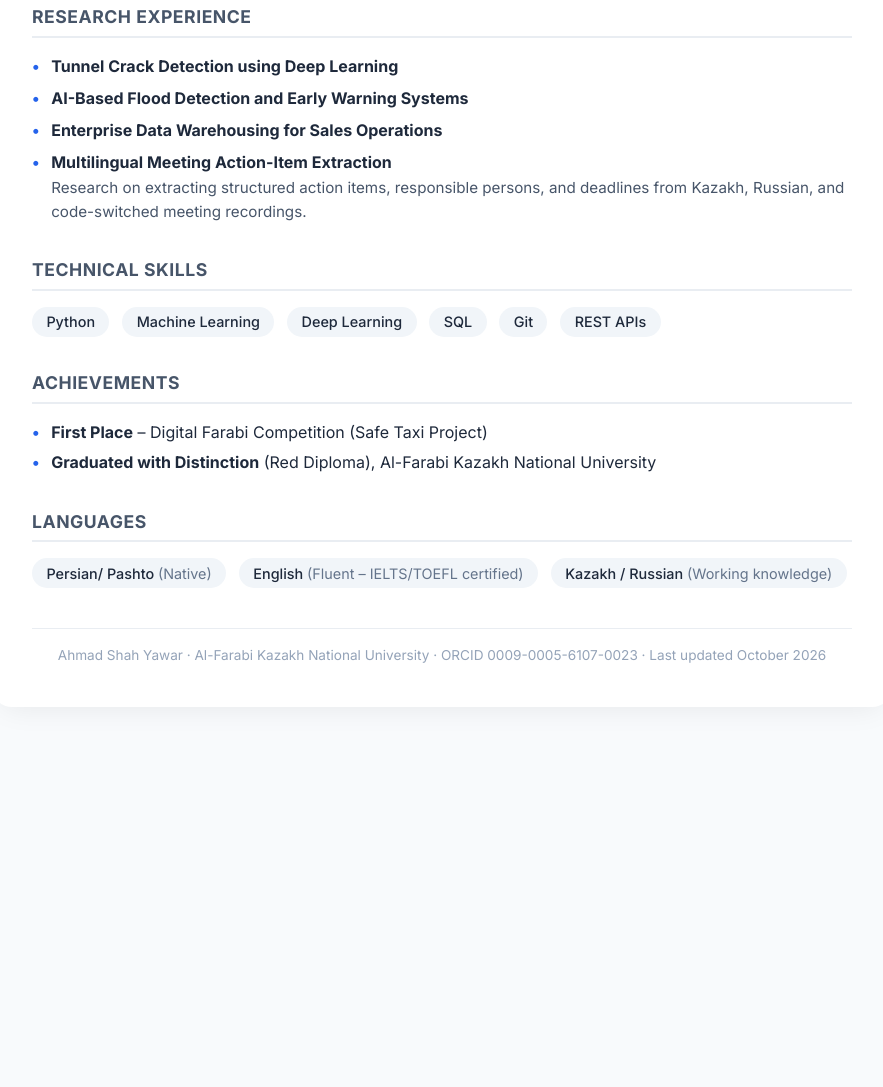
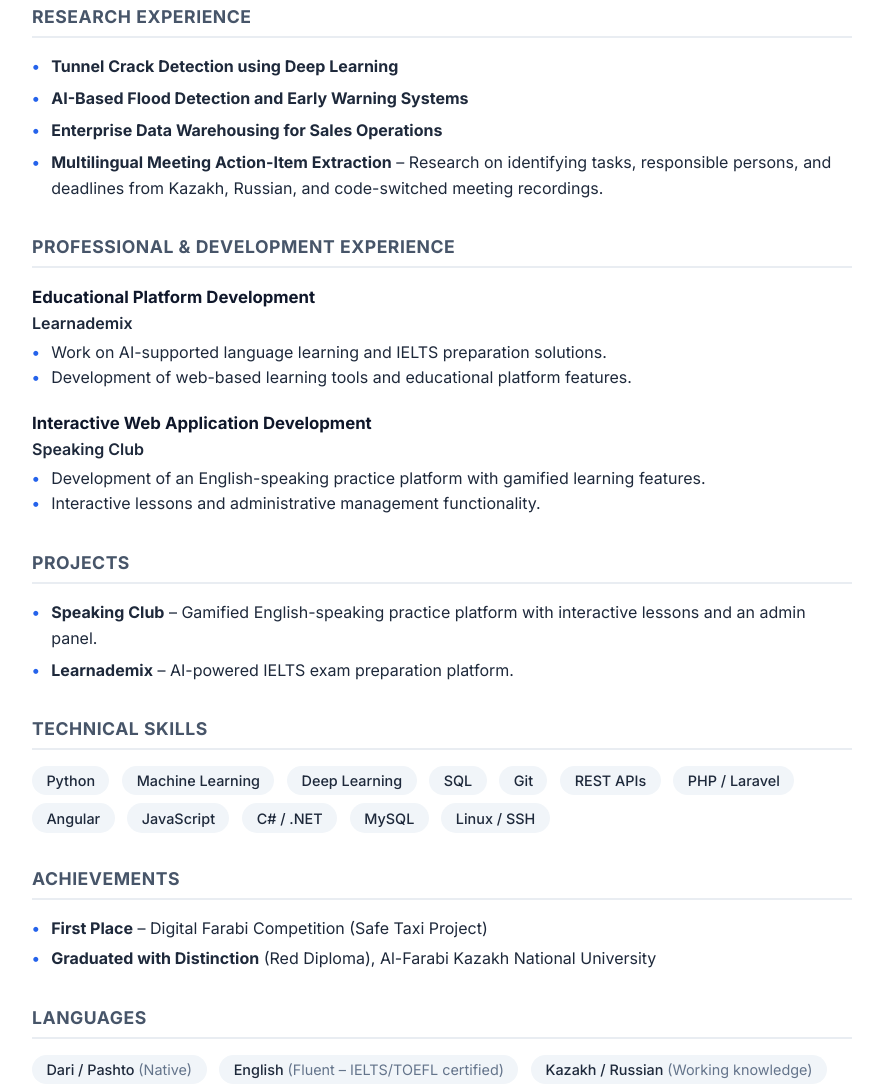
Before and after one commit to ahmadshahyawar/ahmadshahyawar.github.io, a plain HTML site: page index.html in a window 1280 px wide. Shown: the part 1254-2341 px from the top of the page, without its empty margins (198-1081 px from the left). Before the commit the page ends 1993 px from the top, so only its background shows below. Drawn offline with Linux system fonts and the light colour scheme.

Commit message:
Update index.html

```diff
--- a/index.html
+++ b/index.html
@@ -8,9 +8,7 @@
 
     <link rel="preconnect" href="https://fonts.googleapis.com">
     <link rel="preconnect" href="https://fonts.gstatic.com" crossorigin>
-
     <link href="https://fonts.googleapis.com/css2?family=Inter:opsz,wght@14..32,400;14..32,500;14..32,600;14..32,700&display=swap" rel="stylesheet">
-
     <link rel="stylesheet" href="https://cdnjs.cloudflare.com/ajax/libs/font-awesome/6.0.0-beta3/css/all.min.css">
 
     <style>
@@ -223,13 +221,10 @@
 </head>
 
 <body>
-
 <div class="container">
 
     <!-- HEADER -->
-
     <header class="header">
-
         <h1>Ahmad Shah Yawar</h1>
 
         <div class="subhead">
@@ -241,7 +236,6 @@
         </div>
 
         <div class="contact-links">
-
             <a href="mailto:yavar_akhmad_shakh2@live.kaznu.kz">
                 <i class="fas fa-envelope"></i>
                 yavar_akhmad_shakh2@live.kaznu.kz
@@ -252,413 +246,261 @@
                 ahmadshahyawar@gmail.com
             </a>
 
-            <a href="https://orcid.org/0009-0005-6107-0023"
-               target="_blank">
+            <a href="https://orcid.org/0009-0005-6107-0023" target="_blank" rel="noopener noreferrer">
                 <i class="fab fa-orcid" style="color:#a6ce39;"></i>
                 ORCID 0009-0005-6107-0023
             </a>
 
-            <a href="https://scholar.google.com/citations?user=Jt4eGsEAAAAJ"
-               target="_blank">
+            <a href="https://scholar.google.com/citations?user=Jt4eGsEAAAAJ" target="_blank" rel="noopener noreferrer">
                 <i class="fas fa-graduation-cap"></i>
                 Google Scholar
             </a>
 
-            <a href="https://github.com/ahmadshahyawar"
-               target="_blank">
+            <a href="https://github.com/ahmadshahyawar" target="_blank" rel="noopener noreferrer">
                 <i class="fab fa-github"></i>
                 GitHub
             </a>
 
-            <a href="https://www.linkedin.com/in/ahmad-shah-yawar-1735112b6/"
-               target="_blank">
+            <a href="https://www.linkedin.com/in/ahmad-shah-yawar-1735112b6/" target="_blank" rel="noopener noreferrer">
                 <i class="fab fa-linkedin-in"></i>
                 LinkedIn
             </a>
-
         </div>
-
     </header>
 
-
     <!-- RESEARCH INTERESTS -->
-
     <section class="section">
-
         <h2 class="section-title">Research Interests</h2>
 
         <div class="skill-tags">
-
-            <span class="skill-tag">
-                AI/ML for Environmental Monitoring &amp; Disaster Prediction
-            </span>
-
-            <span class="skill-tag">
-                Computer Vision (Crack Detection, Flood Detection)
-            </span>
-
-            <span class="skill-tag">
-                Enterprise Data Warehousing &amp; Analytics
-            </span>
-
-            <span class="skill-tag">
-                Intelligent Monitoring Systems
-            </span>
-
+            <span class="skill-tag">AI/ML for Environmental Monitoring &amp; Disaster Prediction</span>
+            <span class="skill-tag">Computer Vision (Crack Detection, Flood Detection)</span>
+            <span class="skill-tag">Enterprise Data Warehousing &amp; Analytics</span>
+            <span class="skill-tag">Intelligent Monitoring Systems</span>
         </div>
-
     </section>
 
-
     <!-- EDUCATION -->
-
     <section class="section">
-
         <h2 class="section-title">Education</h2>
 
         <div class="entry">
-
             <div class="entry-header">
-
-                <span class="entry-title">
-                    MSc Computer Science
-                </span>
-
-                <span class="entry-date">
-                    2025 – 2027
-                </span>
-
+                <span class="entry-title">MSc Computer Science</span>
+                <span class="entry-date">2025 – 2027</span>
             </div>
-
-            <div class="entry-org">
-                Al-Farabi Kazakh National University
-            </div>
-
+            <div class="entry-org">Al-Farabi Kazakh National University</div>
         </div>
 
-
         <div class="entry">
-
             <div class="entry-header">
-
-                <span class="entry-title">
-                    BSc Computer Science
-                </span>
-
-                <span class="entry-date">
-                    2021 – 2025
-                </span>
-
+                <span class="entry-title">BSc Computer Science</span>
+                <span class="entry-date">2021 – 2025</span>
             </div>
-
-            <div class="entry-org">
-                Al-Farabi Kazakh National University
-            </div>
-
+            <div class="entry-org">Al-Farabi Kazakh National University</div>
             <div style="margin-top:0.2rem; font-size:0.95rem; color:#334155;">
                 Graduated with Distinction (Red Diploma)
             </div>
-
         </div>
 
-
         <div class="entry">
-
             <div class="entry-header">
-
-                <span class="entry-title">
-                    High School Diploma
-                </span>
-
-                <span class="entry-date">
-                    Graduated
-                </span>
-
+                <span class="entry-title">High School Diploma</span>
+                <span class="entry-date">Graduated</span>
             </div>
-
-            <div class="entry-org">
-                Afghan Turk International Schools
-            </div>
-
+            <div class="entry-org">Afghan Turk International Schools</div>
         </div>
-
     </section>
 
-
     <!-- PUBLICATIONS -->
-
     <section class="section">
-
-        <h2 class="section-title">
-            Publications &amp; Presentations
-        </h2>
-
-
-        <!-- FIRST PAPER: PUBLISHED -->
+        <h2 class="section-title">Publications &amp; Presentations</h2>
 
         <div class="pub-item">
-
             <strong>
-                Leveraging Enterprise Data Warehousing to Improve
-                Web-Based Sales Operations
+                Leveraging Enterprise Data Warehousing to Improve Web-Based Sales Operations
             </strong>
-
-            <span class="pub-status">
-                Published
-            </span>
-
+            <span class="pub-status">Published</span>
             <br/>
 
             <span style="font-size:0.95rem; color:#475569;">
-
                 Authors: Lyazat Naizabayeva, Gulzat Turken,
                 Rahim Ahmed Druba, Ahmad Shah Yawar
-
                 <br/>
-
-                International Journal of Information and
-                Communication Technologies,
-                Vol. 7, Issue 2 (26),
-                pp. 275–290, June 30, 2026.
-
+                International Journal of Information and Communication Technologies,
+                Vol. 7, Issue 2 (26), pp. 275–290, June 30, 2026.
                 <br/>
-
-                Presented at the 10th International Conference
-                on Digital Technologies in Education,
-                Science and Industry (DTESI 2025),
-                Almaty, Kazakhstan,
-                November 19–20, 2025.
-
+                Presented at the 10th International Conference on Digital Technologies
+                in Education, Science and Industry (DTESI 2025),
+                Almaty, Kazakhstan, November 19–20, 2025.
             </span>
-
             <br/>
 
             <span class="pub-link">
-
-                <i class="fas fa-file-alt"
-                   style="color:#2563eb;"></i>
-
+                <i class="fas fa-file-alt" style="color:#2563eb;"></i>
                 <a href="https://journal.iitu.edu.kz/index.php/ijict/article/view/838"
-                   target="_blank">
+                   target="_blank" rel="noopener noreferrer">
                     View Published Journal Article
                 </a>
-
             </span>
-
             <br/>
 
             <span class="pub-link">
-
-                <i class="fas fa-file-pdf"
-                   style="color:#dc2626;"></i>
-
+                <i class="fas fa-file-pdf" style="color:#dc2626;"></i>
                 <a href="https://dtesi.iitu.edu.kz/files/DTESI-2025-Program.pdf"
-                   target="_blank">
+                   target="_blank" rel="noopener noreferrer">
                     View Conference Program (PDF) – Paper #63
                 </a>
-
             </span>
-
         </div>
 
-
-        <!-- SECOND PAPER: ACCEPTED -->
-
         <div class="pub-item">
-
             <strong>
-                Grounded Action-Item Extraction from Kazakh,
-                Russian and Code-Switched Meeting Recordings
+                Grounded Action-Item Extraction from Kazakh, Russian
+                and Code-Switched Meeting Recordings
             </strong>
-
-            <span class="pub-status">
-                Accepted with Minor Revisions
-            </span>
-
+            <span class="pub-status">Accepted with Minor Revisions</span>
             <br/>
 
             <span style="font-size:0.95rem; color:#475569;">
-
                 Co-author: Ahmad Shah Yawar
-
                 <br/>
-
-                5th International Conference on Technological
-                Advancements in Computational Sciences
-                (ICTACS 2026).
-
+                5th International Conference on Technological Advancements
+                in Computational Sciences (ICTACS 2026).
                 <br/>
-
                 Amity University Tashkent, Uzbekistan,
                 December 3–4, 2026.
+                <br/>
+                Paper ID: 766.
+                <br/>
+                Accepted for presentation, subject to minor revisions
+                recommended by reviewers.
+            </span>
+        </div>
+    </section>
 
-                <br/>
+    <!-- RESEARCH EXPERIENCE -->
+    <section class="section">
+        <h2 class="section-title">Research Experience</h2>
 
-                Paper ID: 766.
+        <ul style="list-style:none; padding-left:0;">
+            <li style="margin-bottom:0.4rem; padding-left:1.2rem; position:relative;">
+                <span style="position:absolute; left:0; color:#2563eb; font-weight:700;">•</span>
+                <strong>Tunnel Crack Detection using Deep Learning</strong>
+            </li>
 
-                <br/>
+            <li style="margin-bottom:0.4rem; padding-left:1.2rem; position:relative;">
+                <span style="position:absolute; left:0; color:#2563eb; font-weight:700;">•</span>
+                <strong>AI-Based Flood Detection and Early Warning Systems</strong>
+            </li>
 
-                Accepted for presentation, subject to
-                minor revisions recommended by reviewers.
+            <li style="margin-bottom:0.4rem; padding-left:1.2rem; position:relative;">
+                <span style="position:absolute; left:0; color:#2563eb; font-weight:700;">•</span>
+                <strong>Enterprise Data Warehousing for Sales Operations</strong>
+            </li>
 
-            </span>
+            <li style="margin-bottom:0.4rem; padding-left:1.2rem; position:relative;">
+                <span style="position:absolute; left:0; color:#2563eb; font-weight:700;">•</span>
+                <strong>Multilingual Meeting Action-Item Extraction</strong>
+                – Research on identifying tasks, responsible persons, and deadlines
+                from Kazakh, Russian, and code-switched meeting recordings.
+            </li>
+        </ul>
+    </section>
 
+    <!-- PROFESSIONAL AND DEVELOPMENT EXPERIENCE -->
+    <section class="section">
+        <h2 class="section-title">Professional &amp; Development Experience</h2>
+
+        <div class="entry">
+            <div class="entry-header">
+                <span class="entry-title">Educational Platform Development</span>
+            </div>
+            <div class="entry-org">Learnademix</div>
+            <ul class="entry-desc">
+                <li>Work on AI-supported language learning and IELTS preparation solutions.</li>
+                <li>Development of web-based learning tools and educational platform features.</li>
+            </ul>
         </div>
 
+        <div class="entry">
+            <div class="entry-header">
+                <span class="entry-title">Interactive Web Application Development</span>
+            </div>
+            <div class="entry-org">Speaking Club</div>
+            <ul class="entry-desc">
+                <li>Development of an English-speaking practice platform with gamified learning features.</li>
+                <li>Interactive lessons and administrative management functionality.</li>
+            </ul>
+        </div>
     </section>
 
-
-    <!-- RESEARCH EXPERIENCE -->
-
+    <!-- PROJECTS -->
     <section class="section">
-
-        <h2 class="section-title">
-            Research Experience
-        </h2>
+        <h2 class="section-title">Projects</h2>
 
         <ul style="list-style:none; padding-left:0;">
+            <li style="margin-bottom:0.4rem; padding-left:1.2rem; position:relative;">
+                <span style="position:absolute; left:0; color:#2563eb; font-weight:700;">•</span>
+                <strong>Speaking Club</strong>
+                – Gamified English-speaking practice platform with interactive lessons and an admin panel.
+            </li>
 
             <li style="margin-bottom:0.4rem; padding-left:1.2rem; position:relative;">
-
-                <span style="position:absolute; left:0; color:#2563eb; font-weight:700;">
-                    •
-                </span>
-
-                <strong>
-                    Tunnel Crack Detection using Deep Learning
-                </strong>
-
+                <span style="position:absolute; left:0; color:#2563eb; font-weight:700;">•</span>
+                <strong>Learnademix</strong>
+                – AI-powered IELTS exam preparation platform.
             </li>
-
-
-            <li style="margin-bottom:0.4rem; padding-left:1.2rem; position:relative;">
-
-                <span style="position:absolute; left:0; color:#2563eb; font-weight:700;">
-                    •
-                </span>
-
-                <strong>
-                    AI-Based Flood Detection and Early Warning Systems
-                </strong>
-
-            </li>
-
-
-            <li style="margin-bottom:0.4rem; padding-left:1.2rem; position:relative;">
-
-                <span style="position:absolute; left:0; color:#2563eb; font-weight:700;">
-                    •
-                </span>
-
-                <strong>
-                    Enterprise Data Warehousing for Sales Operations
-                </strong>
-
-            </li>
-
-
-            <li style="margin-bottom:0.4rem; padding-left:1.2rem; position:relative;">
-
-                <span style="position:absolute; left:0; color:#2563eb; font-weight:700;">
-                    •
-                </span>
-
-                <strong>
-                    Multilingual Meeting Action-Item Extraction
-                </strong>
-
-                <div style="font-size:0.95rem; color:#475569;">
-                    Research on extracting structured action items,
-                    responsible persons, and deadlines from Kazakh,
-                    Russian, and code-switched meeting recordings.
-                </div>
-
-            </li>
-
         </ul>
-
     </section>
 
-
     <!-- TECHNICAL SKILLS -->
-
     <section class="section">
-
-        <h2 class="section-title">
-            Technical Skills
-        </h2>
+        <h2 class="section-title">Technical Skills</h2>
 
         <div class="skill-tags">
-
             <span class="skill-tag">Python</span>
-
             <span class="skill-tag">Machine Learning</span>
-
             <span class="skill-tag">Deep Learning</span>
-
             <span class="skill-tag">SQL</span>
-
             <span class="skill-tag">Git</span>
-
             <span class="skill-tag">REST APIs</span>
-
+            <span class="skill-tag">PHP / Laravel</span>
+            <span class="skill-tag">Angular</span>
+            <span class="skill-tag">JavaScript</span>
+            <span class="skill-tag">C# / .NET</span>
+            <span class="skill-tag">MySQL</span>
+            <span class="skill-tag">Linux / SSH</span>
         </div>
-
     </section>
 
-
     <!-- ACHIEVEMENTS -->
-
     <section class="section">
-
-        <h2 class="section-title">
-            Achievements
-        </h2>
+        <h2 class="section-title">Achievements</h2>
 
         <ul style="list-style:none; padding-left:0;">
-
             <li style="padding-left:1.2rem; position:relative; margin-bottom:0.3rem;">
-
-                <span style="position:absolute; left:0; color:#2563eb; font-weight:700;">
-                    •
-                </span>
-
+                <span style="position:absolute; left:0; color:#2563eb; font-weight:700;">•</span>
                 <strong>First Place</strong>
                 – Digital Farabi Competition (Safe Taxi Project)
-
             </li>
 
             <li style="padding-left:1.2rem; position:relative;">
-
-                <span style="position:absolute; left:0; color:#2563eb; font-weight:700;">
-                    •
-                </span>
-
+                <span style="position:absolute; left:0; color:#2563eb; font-weight:700;">•</span>
                 <strong>Graduated with Distinction</strong>
                 (Red Diploma), Al-Farabi Kazakh National University
-
             </li>
-
         </ul>
-
     </section>
 
-
     <!-- LANGUAGES -->
-
     <section class="section">
-
-        <h2 class="section-title">
-            Languages
-        </h2>
+        <h2 class="section-title">Languages</h2>
 
         <div class="skill-tags">
-
             <span class="skill-tag">
-                Persian/ Pashto
-                <span style="font-weight:400; color:#64748b;">
-                    (Native)
-                </span>
+                Dari / Pashto
+                <span style="font-weight:400; color:#64748b;">(Native)</span>
             </span>
 
             <span class="skill-tag">
@@ -674,26 +516,17 @@
                     (Working knowledge)
                 </span>
             </span>
-
         </div>
-
     </section>
 
-
     <!-- FOOTER -->
-
     <footer style="margin-top:2.5rem; padding-top:1rem; border-top:1px solid #e9edf2; font-size:0.85rem; color:#94a3b8; text-align:center;">
-
         <span>
-            Ahmad Shah Yawar ·
-            Al-Farabi Kazakh National University ·
-            ORCID 0009-0005-6107-0023 ·
-            Last updated October 2026
+            Ahmad Shah Yawar · Al-Farabi Kazakh National University ·
+            ORCID 0009-0005-6107-0023 · Last updated October 2026
         </span>
-
     </footer>
 
 </div>
-
 </body>
 </html>
```
